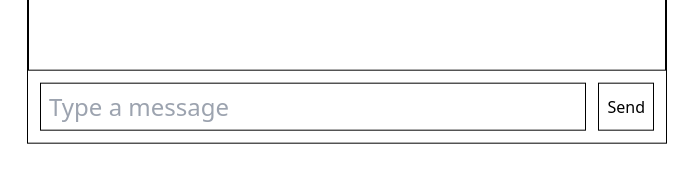
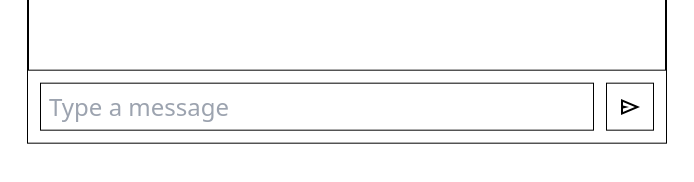
Before and after one commit to Geomty/simple-chat, a website: page index.html in a window 1280 px wide. Shown: the part 590-772 px from the top of the page, 293-987 px from the left. Drawn offline with nearby package versions, Linux system fonts and the light colour scheme.

Commit message:
send icon

```diff
--- a/index.html
+++ b/index.html
@@ -12,13 +12,14 @@
     <meta name="og:description" content="A very basic chat website using websockets">
     <script src="https://cdn.tailwindcss.com"></script>
     <script src="https://ajax.googleapis.com/ajax/libs/jquery/3.7.1/jquery.min.js"></script>
+    <link rel="stylesheet" href="https://fonts.googleapis.com/css2?family=Material+Symbols+Outlined:opsz,wght,FILL,GRAD@24,400,0,0" />
   </head>
   <body>
     <div class="md:absolute md:top-1/2 md:left-1/2 md:-translate-x-1/2 md:-translate-y-1/2 md:w-1/2 md:h-5/6 h-screen flex flex-col md:border md:border-black">
       <div id="messages" class="flex-1 p-4 flex flex-col-reverse gap-3 overflow-auto text-2xl border border-black"></div>
-      <div class="flex flex-row gap-3 p-3">
-        <input id="input" placeholder="Type a message" class="flex-1 h-12 pl-2 text-2xl border border-black">
-        <button id="button" class="p-2 border border-black" onclick="handleClick()">Send</button>
+      <div class="p-3 flex flex-row gap-3">
+        <input id="input" placeholder="Type a message" class="flex-1 h-12 pl-2 text-2xl focus:outline-none border border-black">
+        <button id="button" class="w-12 h-12 p-2 flex justify-center items-center border border-black" onclick="handleClick()"><span class="material-symbols-outlined">send</span></button>
       </div>
     </div>
     <script src="./index.js"></script>
```
Also changed, not shown: 1 other file.
